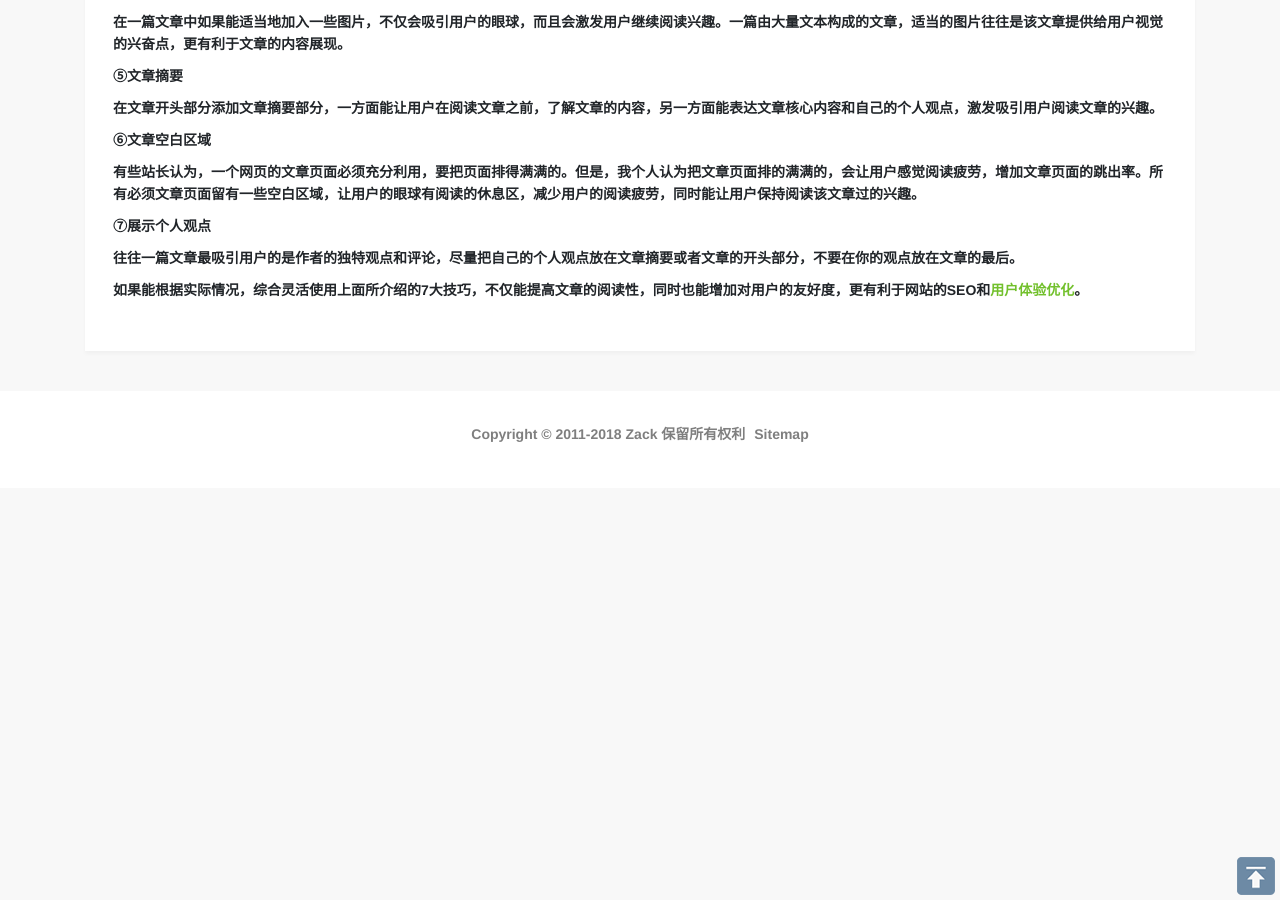
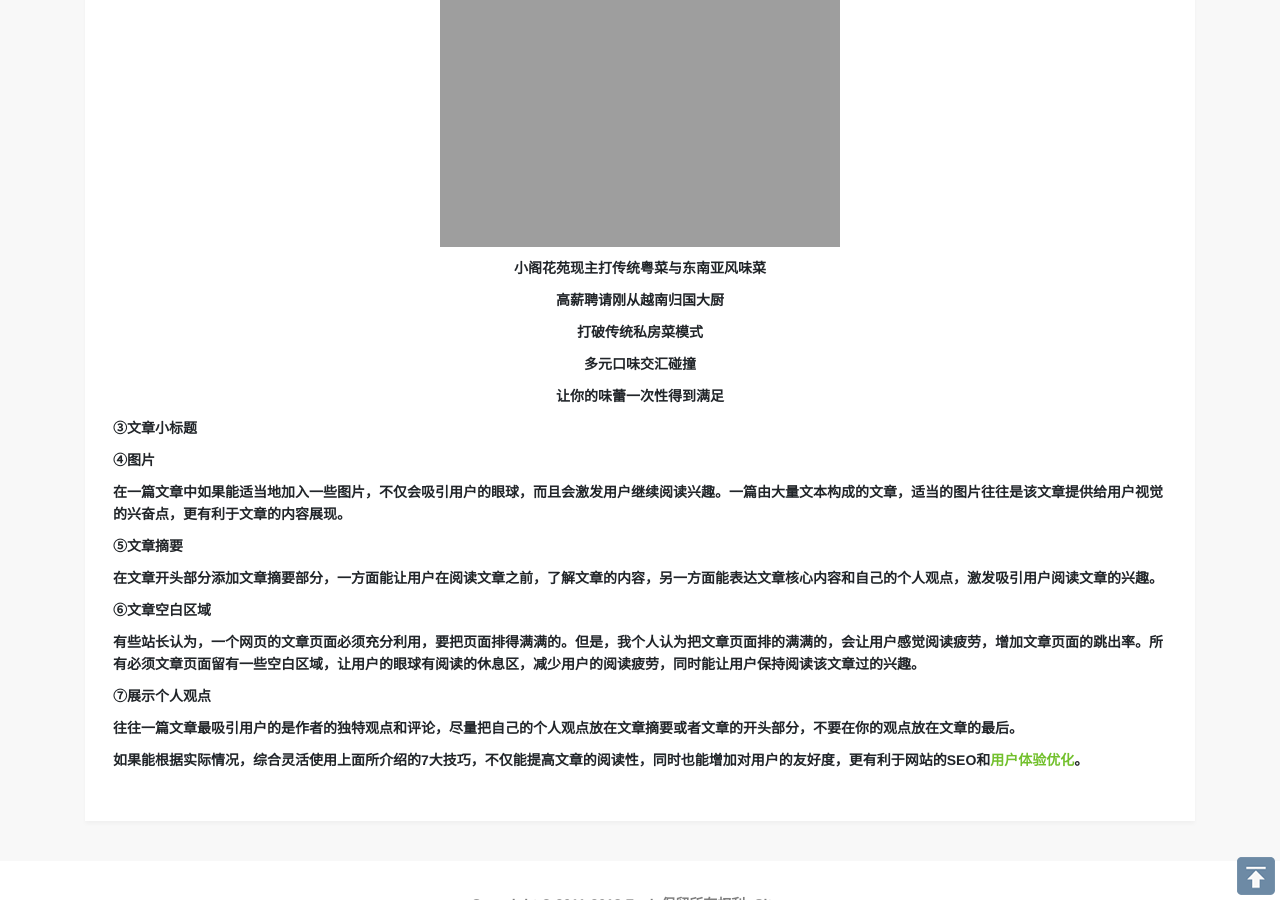
Before and after one commit to LeoQihao/LeoQihao.github.io, a Jekyll site: the page built from ueo/_posts/2011-09-06-web-read-skill.html, in a window 1280 px wide and 900 px high, scrolled down 1425 px. Built offline with Jekyll 4.4.1, drawn with Linux system fonts in a browser that asks for light colours.

Commit message:
Update 2011-09-06-web-read-skill.html

```diff
--- a/ueo/_posts/2011-09-06-web-read-skill.html
+++ b/ueo/_posts/2011-09-06-web-read-skill.html
@@ -27,8 +27,13 @@
 <p align="center">便是在繁华中破开的一分纯粹</p>
 <p align="center">小阁花苑不大 环境自然朴素</p>
 <p align="center">但出品依然不负众望</p>
+ <p align="center"><img class="img-fluid" alt="Select Web文章列表" src="{{ site.url }}/images/ueo/3.jpg"></p>
 
-
+<p align="center">小阁花苑现主打传统粤菜与东南亚风味菜</p>
+<p align="center">高薪聘请刚从越南归国大厨</p>
+<p align="center">打破传统私房菜模式</p>
+<p align="center">多元口味交汇碰撞</p>
+<p align="center">让你的味蕾一次性得到满足</p>
 
 <p><b>③文章小标题</b></p>
 <p></p>
```
